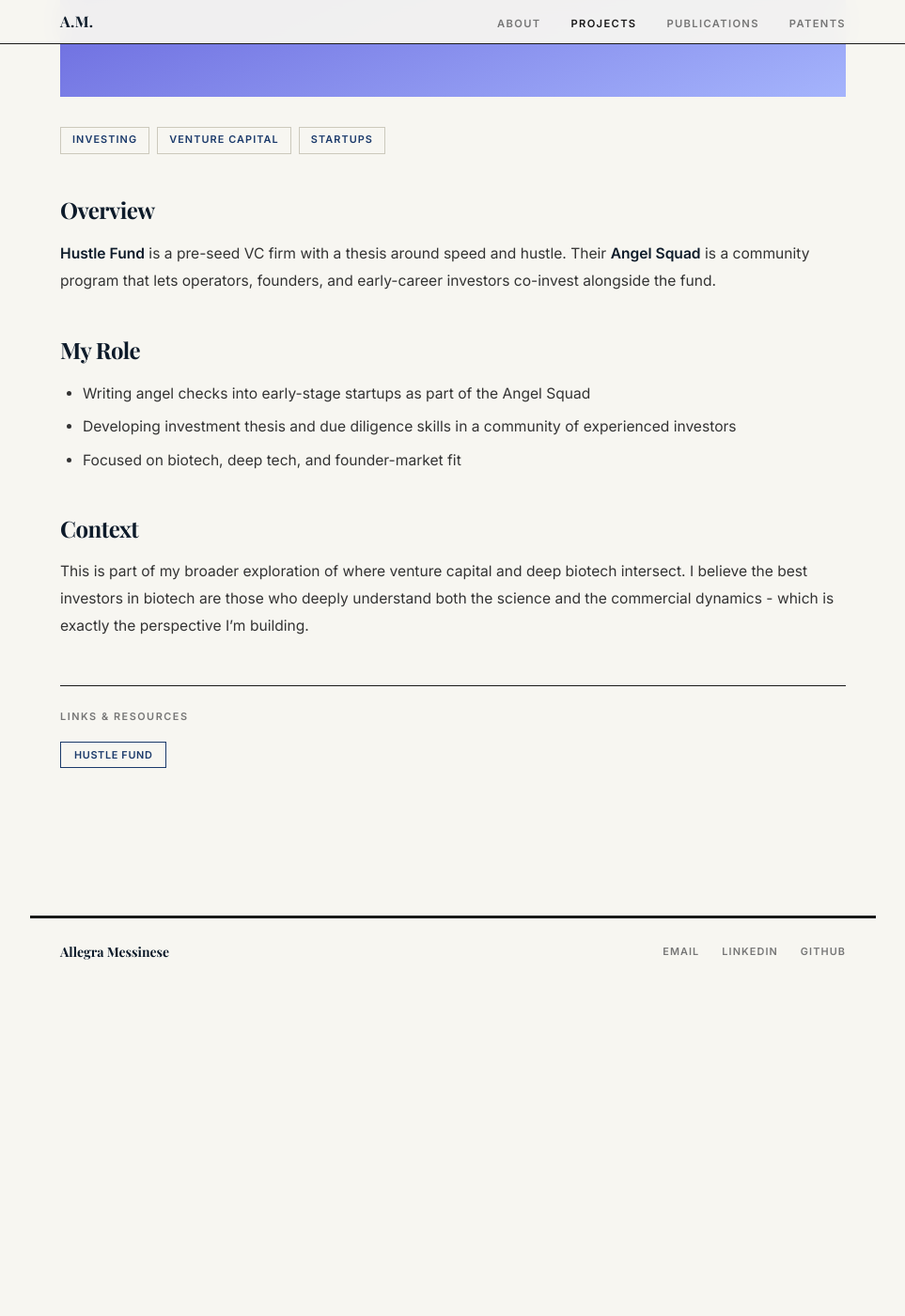
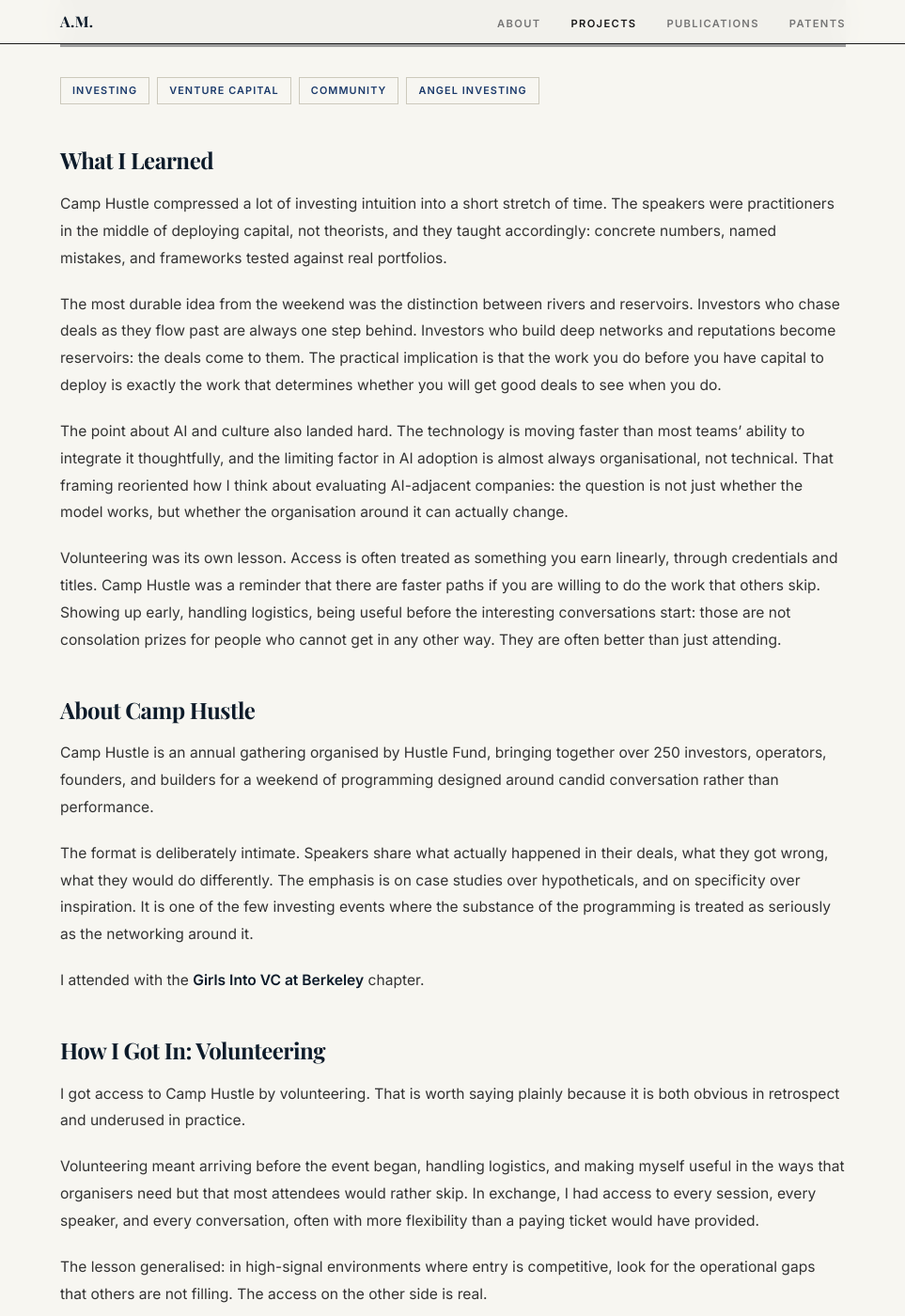
Before and after one commit to allimessinese/allimessinese.github.io, a Jekyll site: the page built from _projects/hustle-fund-angel-investing.md, in a window 1280 px wide and 1400 px high, scrolled down 590 px. Shown: the whole window at 94% size, without its empty margins (158-1121 px from the left). Built offline with Jekyll 4.4.1, drawn with Linux system fonts in a browser that asks for light colours; some web fonts are replaced; before the commit the page ends 1638 px from its top, so only the background shows below that; some of the changed text lies outside the part shown; grey boxes are pictures that could not be loaded.

Commit message:
Add Camp Hustle and Angel Squad project article
Rewrites placeholder with full article covering the volunteer experience at
Camp Hustle (250+ investors), key investing takeaways, and how it led to
joining Hustle Fund's Angel Squad. Adds camp-hustle.jpg hero image.

Co-Authored-By: Claude Sonnet 4.6 <noreply@anthropic.com>

```diff
--- a/_projects/hustle-fund-angel-investing.md
+++ b/_projects/hustle-fund-angel-investing.md
@@ -1,30 +1,70 @@
 ---
-title: "Angel Investing - Hustle Fund Angel Squad"
+title: "Camp Hustle and Angel Squad"
 year: 2025
-role: "Angel Squad Member"
+role: "Volunteer and Angel Squad Member"
 institution: "Hustle Fund"
-summary: "Angel investing in early-stage startups through Hustle Fund's Angel Squad - a community of operators and builders writing their first checks into hilariously early companies."
-tags: [investing, venture capital, startups]
+summary: "Volunteered at Camp Hustle, a gathering of 250+ investors, operators, and builders organised by Hustle Fund. The experience led directly to joining Angel Squad, Hustle Fund's co-investing community of 2000+ members across 40+ countries."
+tags: [investing, venture capital, community, angel investing]
 gradient: grad-5
 category: vc
 city: "San Francisco"
 lat: 37.7749
 lng: -122.4194
+image: "/assets/images/camp-hustle.jpg"
+image_position: "center 40%"
 links:
+  - label: "Angel Squad"
+    url: "https://www.hustlefund.vc/squad"
   - label: "Hustle Fund"
     url: "https://www.hustlefund.vc"
 ---
 
-## Overview
+## What I Learned
 
-**Hustle Fund** is a pre-seed VC firm with a thesis around speed and hustle. Their **Angel Squad** is a community program that lets operators, founders, and early-career investors co-invest alongside the fund.
+Camp Hustle compressed a lot of investing intuition into a short stretch of time. The speakers were practitioners in the middle of deploying capital, not theorists, and they taught accordingly: concrete numbers, named mistakes, and frameworks tested against real portfolios.
 
-## My Role
+The most durable idea from the weekend was the distinction between rivers and reservoirs. Investors who chase deals as they flow past are always one step behind. Investors who build deep networks and reputations become reservoirs: the deals come to them. The practical implication is that the work you do before you have capital to deploy is exactly the work that determines whether you will get good deals to see when you do.
 
-- Writing angel checks into early-stage startups as part of the Angel Squad
-- Developing investment thesis and due diligence skills in a community of experienced investors
-- Focused on biotech, deep tech, and founder-market fit
+The point about AI and culture also landed hard. The technology is moving faster than most teams' ability to integrate it thoughtfully, and the limiting factor in AI adoption is almost always organisational, not technical. That framing reoriented how I think about evaluating AI-adjacent companies: the question is not just whether the model works, but whether the organisation around it can actually change.
 
-## Context
+Volunteering was its own lesson. Access is often treated as something you earn linearly, through credentials and titles. Camp Hustle was a reminder that there are faster paths if you are willing to do the work that others skip. Showing up early, handling logistics, being useful before the interesting conversations start: those are not consolation prizes for people who cannot get in any other way. They are often better than just attending.
 
-This is part of my broader exploration of where venture capital and deep biotech intersect. I believe the best investors in biotech are those who deeply understand both the science and the commercial dynamics - which is exactly the perspective I'm building.
+## About Camp Hustle
+
+Camp Hustle is an annual gathering organised by Hustle Fund, bringing together over 250 investors, operators, founders, and builders for a weekend of programming designed around candid conversation rather than performance.
+
+The format is deliberately intimate. Speakers share what actually happened in their deals, what they got wrong, what they would do differently. The emphasis is on case studies over hypotheticals, and on specificity over inspiration. It is one of the few investing events where the substance of the programming is treated as seriously as the networking around it.
+
+I attended with the **Girls Into VC at Berkeley** chapter.
+
+## How I Got In: Volunteering
+
+I got access to Camp Hustle by volunteering. That is worth saying plainly because it is both obvious in retrospect and underused in practice.
+
+Volunteering meant arriving before the event began, handling logistics, and making myself useful in the ways that organisers need but that most attendees would rather skip. In exchange, I had access to every session, every speaker, and every conversation, often with more flexibility than a paying ticket would have provided.
+
+The lesson generalised: in high-signal environments where entry is competitive, look for the operational gaps that others are not filling. The access on the other side is real.
+
+## Key Takeaways
+
+**Rivers and reservoirs.** Investors who are constantly in motion, chasing the next deal as it flows past, are structurally disadvantaged relative to those who have built enough reputation and trust that deals arrive unsolicited. Becoming a reservoir is a long game, but it is the right game.
+
+**AI is a cultural problem as much as a technical one.** The organisations getting the most out of AI are not necessarily the ones with the best models. They are the ones that have actually changed how they work. Adoption requires cultural shifts that most companies underestimate when they budget for AI.
+
+**Case studies beat hypotheticals.** The sessions that landed best at Camp Hustle were specific: here is a company, here is what we saw, here is what we missed, here is what the numbers showed. Specificity is what makes learning transferable.
+
+**Back up your numbers.** Whether you are pitching a company or presenting a thesis, the number that cannot be sourced is the number that loses the room. Every claim needs a thread you can pull.
+
+**Volunteer for access.** The path into rooms you are not yet invited to is often through the back door. Do the work that most people skip, and you earn a seat at the table before anyone has formally offered you one.
+
+## Angel Squad
+
+Camp Hustle was how I got introduced to Hustle Fund's **Angel Squad**, and I joined shortly after.
+
+Angel Squad is a co-investing community built around Hustle Fund's deal flow. Members invest alongside the fund into pre-seed companies, with a minimum check size of \$1,000. Across the community, over \$30M has been deployed into 70+ companies to date. The network spans 2,000+ members across 40+ countries, with a significant concentration of operators, founders, and early-career investors who are writing their first or second checks.
+
+The model is designed for people who want to build an investing track record without waiting until they are managing a fund. You learn by doing, alongside a community of people at different stages of the same journey, with access to Hustle Fund's sourcing and diligence infrastructure.
+
+For me, the appeal is the combination of deal flow and community. Writing checks into early-stage companies is one thing. Being able to discuss the decisions with 2,000 other people who are doing the same, across different sectors and geographies, is what makes the learning compound.
+
+My investing focus is at the intersection of biotech, deep tech, and founder-market fit. The science matters, but so does whether the founder is the right person to build the company. Camp Hustle clarified the framework; Angel Squad is where I am putting it to work.
```
Also changed, not shown: 1 other file.
